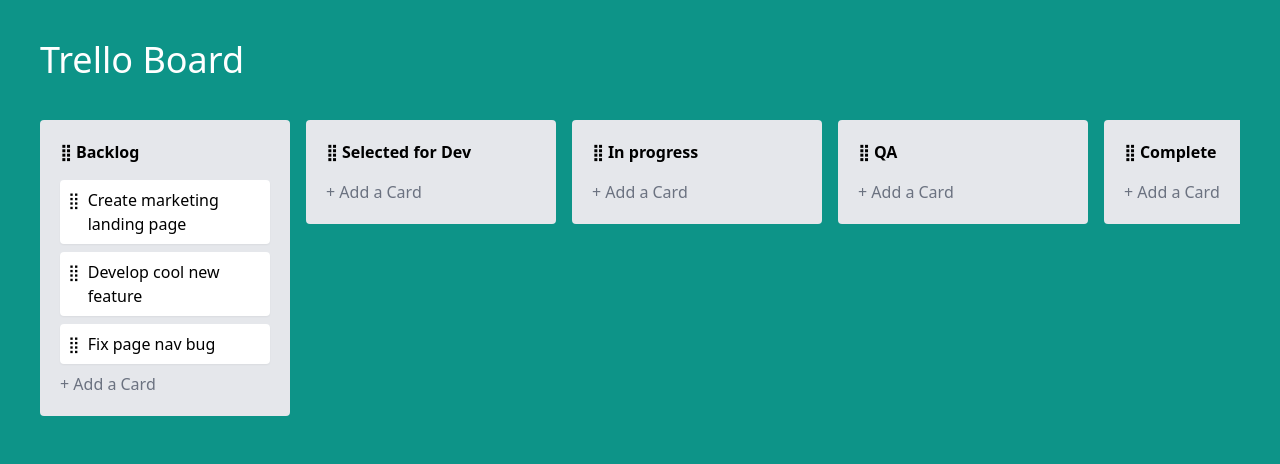
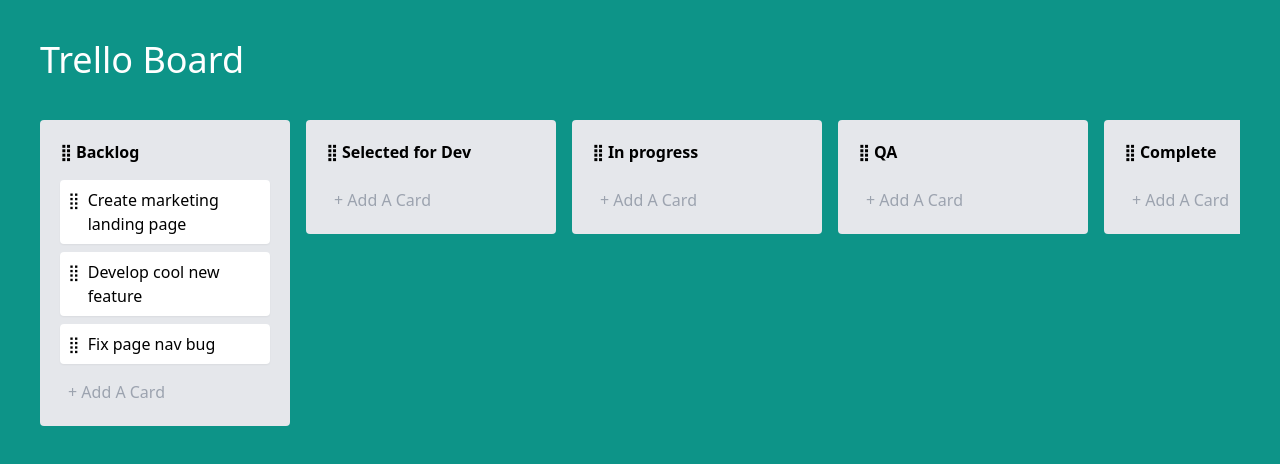
Before and after one commit to mbottoms3/trello-board, a Nuxt app: page / in a window 1280 px wide. Shown: the top 464 px of the page. Built offline with nearby package versions, Linux system fonts and the light colour scheme.

Commit message:
added NewTask.vue component with functionality to add a new task to columns

```diff
--- /dev/null
+++ b/components/NewTask.vue
@@ -0,0 +1,41 @@
+<script setup lang="ts">
+import type { Task } from "@/types";
+import { nanoid } from "nanoid";
+
+const emit = defineEmits<{
+  (e: "add", payload: Task): void;
+}>();
+const focused = ref(false);
+const title = ref("");
+
+function createTask(e: Event) {
+  if (title.value.trim()) {
+    e.preventDefault();
+    emit("add", {
+      title: title.value.trim(),
+      createdAt: new Date(),
+      id: nanoid(),
+    } as Task);
+  }
+  title.value = "";
+}
+</script>
+
+<template>
+  <div>
+    <textarea
+      v-model="title"
+      @keydown.tab="createTask"
+      @keyup.enter="createTask"
+      class="focus:bg-white focus:shadow resize-none rounded w-full border-none bg-transparent p-2 cursor-pointer"
+      :class="{
+        'h-7': !focused,
+        'h-20': focused,
+      }"
+      style="outline: none !important"
+      @focus="focused = true"
+      @blur="focused = false"
+      :placeholder="!focused ? '+ Add A Card' : 'Enter a title for this card'"
+    />
+  </div>
+</template>
--- a/components/TrelloBoard.vue
+++ b/components/TrelloBoard.vue
@@ -63,10 +63,9 @@
           </draggable>
 
           <footer>
-            <button class="text-gray-500">+ Add a Card</button>
-          </footer>
-        </div></template
-      >
+            <NewTask @add="column.tasks.push($event)" />
+          </footer></div
+      ></template>
     </draggable>
   </div>
 </template>
```
